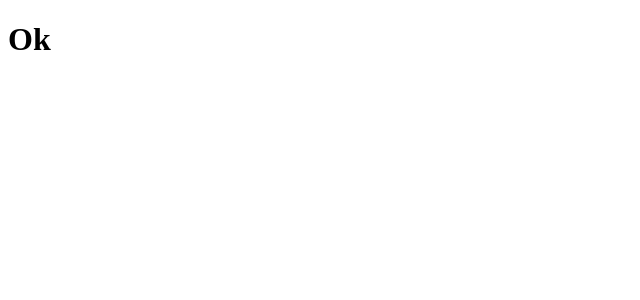
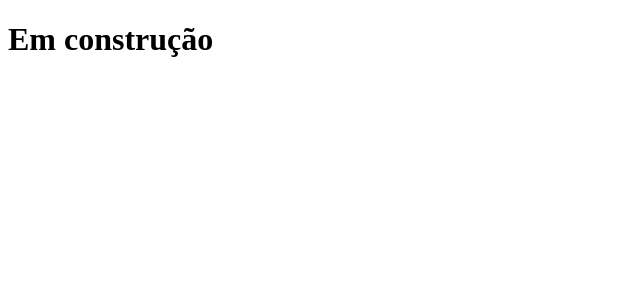
Before and after one commit to IsTorres/studies, a Next.js app: page / in a window 1280 px wide. Shown: the top 300 px of the page, without its empty margins (0-640 px from the left). Built offline with nearby package versions, Linux system fonts and the light colour scheme.

Commit message:
feat: update text on home page

```diff
--- a/pages/index.js
+++ b/pages/index.js
@@ -1,3 +1,3 @@
 export default function Home () {
-    return <h1>Ok</h1>
+    return <h1>Em construção</h1>
 }
```
